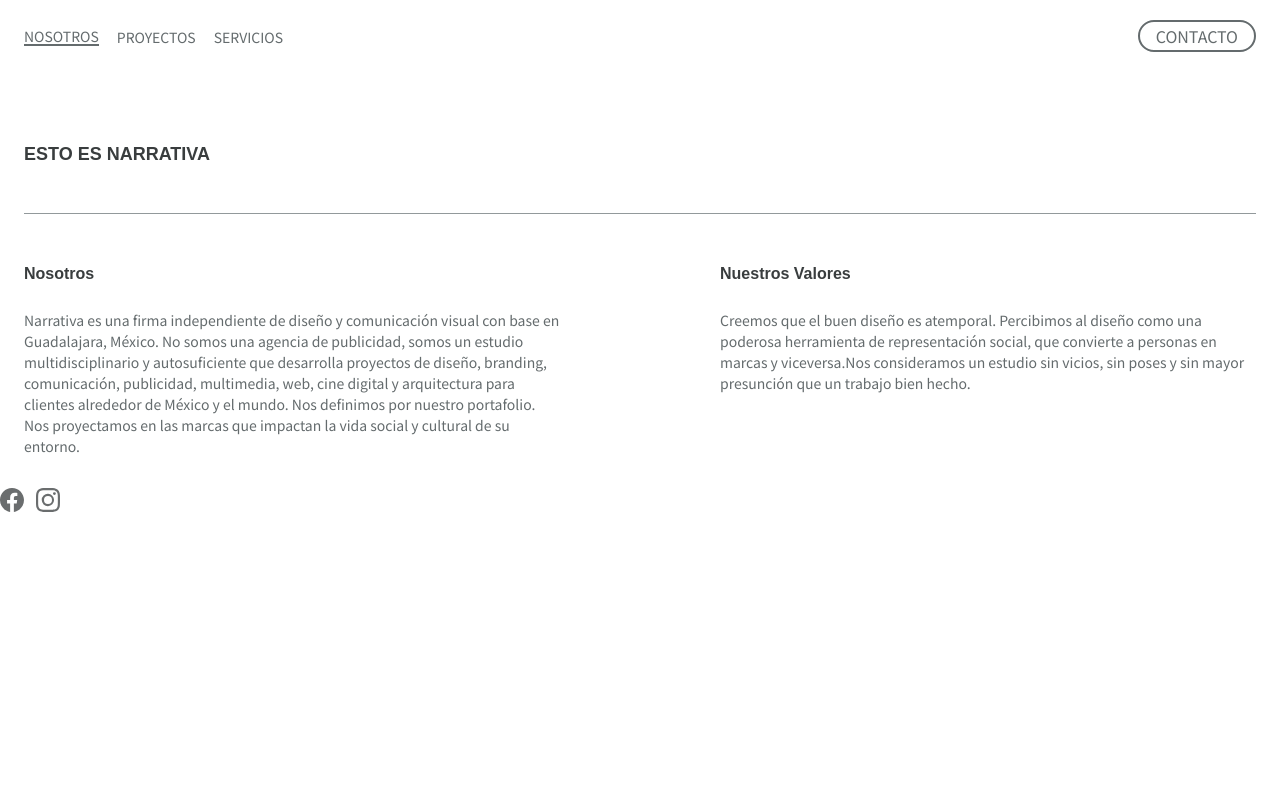
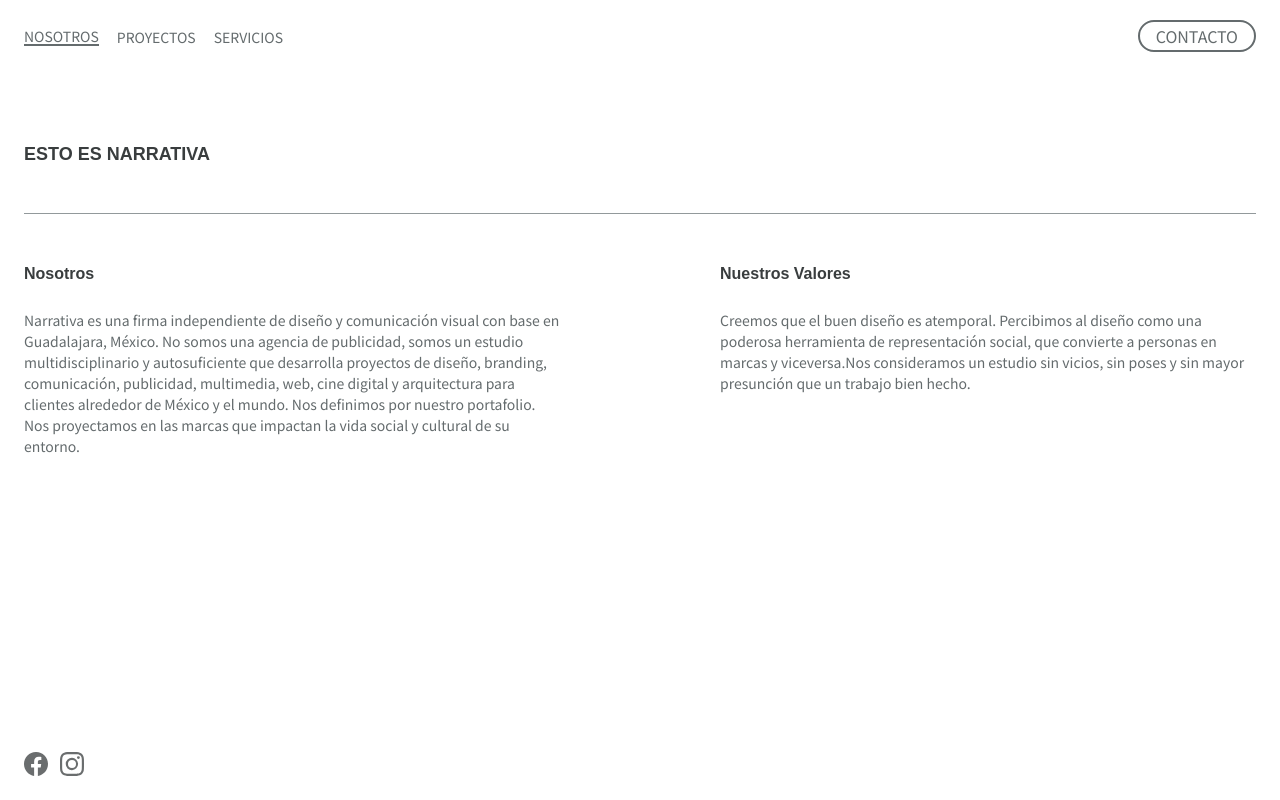
Before and after one commit to cervantesdeveloper/soynarrativa, a React (Vite) app: page /about in a window 1280 px wide. Built offline with nearby package versions, Linux system fonts and the light colour scheme; a web font is replaced by a local one.

Commit message:
I have set the footer styles

```diff
--- a/src/Layouts/Layout.jsx
+++ b/src/Layouts/Layout.jsx
@@ -19,8 +19,9 @@ const Layout = () => {
             </DeviceProvider>
 
             <Outlet />
-            <Footer />
-
+            <DeviceProvider>
+                <Footer />
+            </DeviceProvider>
         </>
     )
 }
--- a/src/components/Footer.jsx
+++ b/src/components/Footer.jsx
@@ -1,11 +1,25 @@
 
-import MediaMenu from './MediaMenu'
+import { useContext } from 'react';
+
+import DeviceContext from '../contexts/DeviceContext';
+
+import MediaMenu from './MediaMenu';
 
 const Footer = () => {
+  const {isMobile} = useContext(DeviceContext);
   return (
-    <footer className='footer'>
-      <MediaMenu />
-    </footer>
+    <>
+    {
+      !isMobile &&
+      (
+        <footer className='footer'>
+          <MediaMenu />
+        </footer>
+      )
+    }
+    </>
+
+
   )
 }
 
--- a/src/scss/layout/_about.scss
+++ b/src/scss/layout/_about.scss
@@ -1,6 +1,8 @@
 @use "../base/variables" as v;
 
-
+.about{
+    min-height: calc(100vh - (2 * v.$headerHeight));
+}
 .container .heading{
     border-bottom: 1px solid v.$grey-50;
     margin-bottom: 3rem;
--- /dev/null
+++ b/src/scss/layout/_footer.scss
@@ -0,0 +1,10 @@
+@use "../base/variables" as v;
+
+.footer{
+    padding: 1rem 1.5rem;
+    background-color: v.$white-100;
+
+    @media (min-width: 1440px) {
+        padding: 1rem 10rem;
+    }
+}
--- a/src/scss/layout/_index.scss
+++ b/src/scss/layout/_index.scss
@@ -4,3 +4,4 @@
 @forward "home";
 @forward "menuMedia";
 @forward "about";
+@forward "footer";
```
